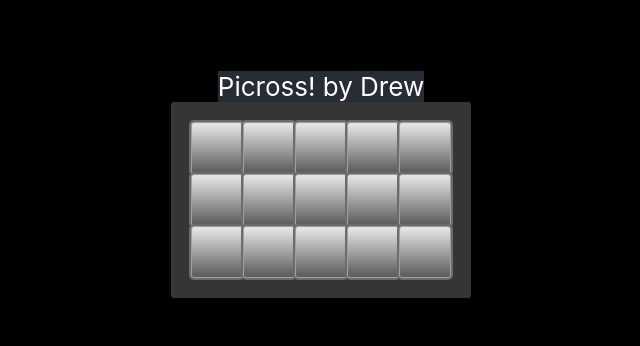
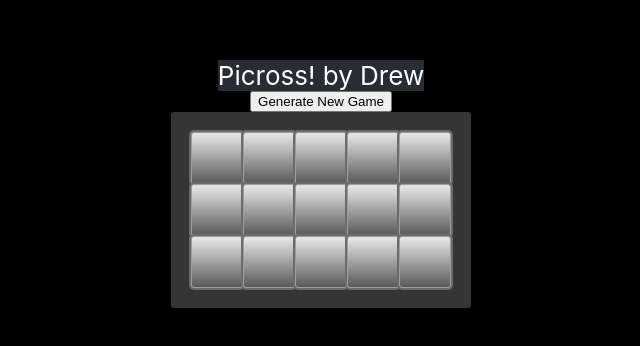
Before and after one commit to DBartleman/Picross, a React (Create React App) app: page / in a window 1280 px wide. Shown: the part 216-562 px from the top of the page, without its empty margins (319-959 px from the left). Built offline with nearby package versions, Linux system fonts and the light colour scheme.

Commit message:
added generate new game button, unfinished

```diff
--- a/src/App.js
+++ b/src/App.js
@@ -9,6 +9,10 @@ function App() {
         solution[i][j] = 0; // my chosen Math.random() implementation should go here
       }
     }
+  }
+  function generateNewGame() {
+    //not sure what should go here to start a new game...
+    //probably something like resetting the buttons and/or generating new solution
   }
   function reset(e) {
     //e.preventDefault();
@@ -35,6 +39,7 @@ function App() {
         <header className="picrossHeader">
           Picross! by Drew
         </header>
+        <button onClick={generateNewGame} className="newGameButton"> Generate New Game </button>
         <GameBoardGenerator />
       </div>
     </div>
```
